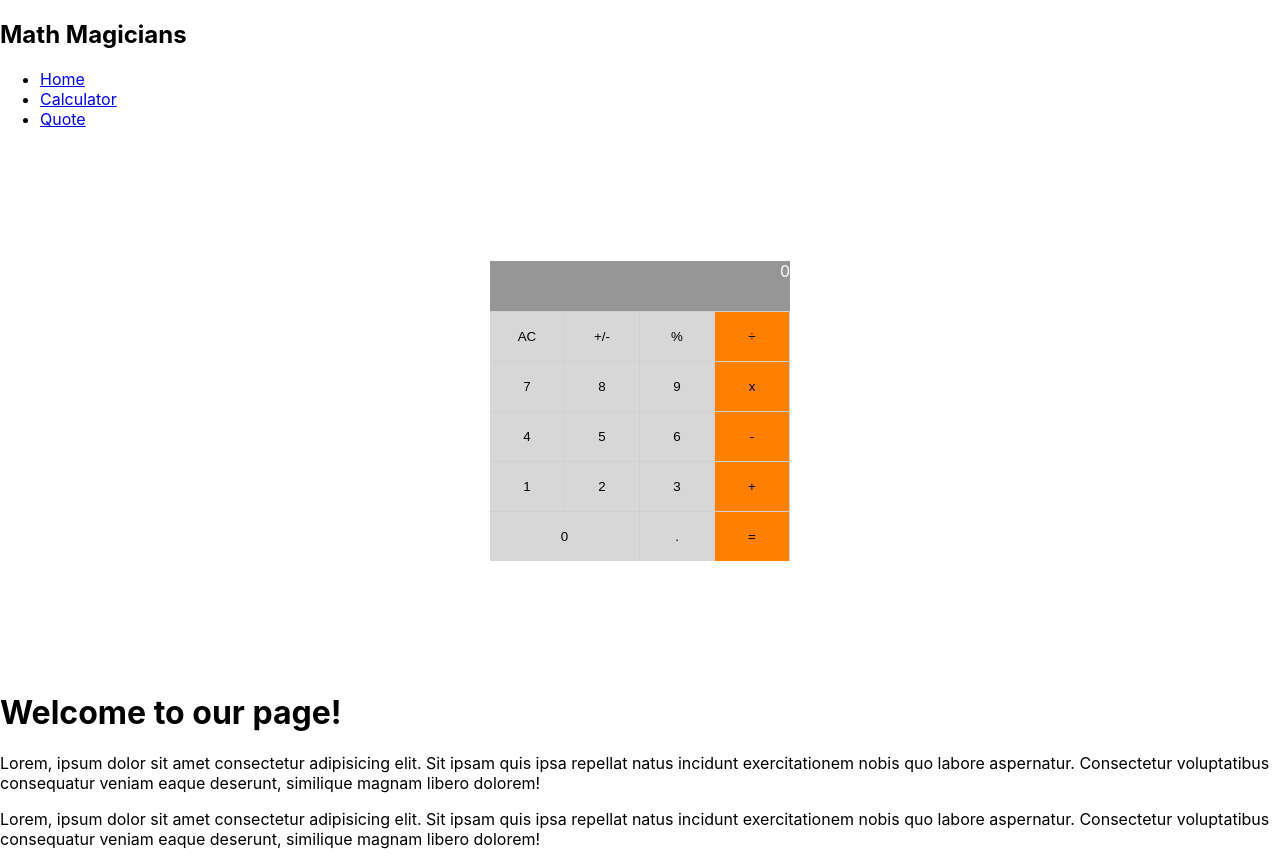
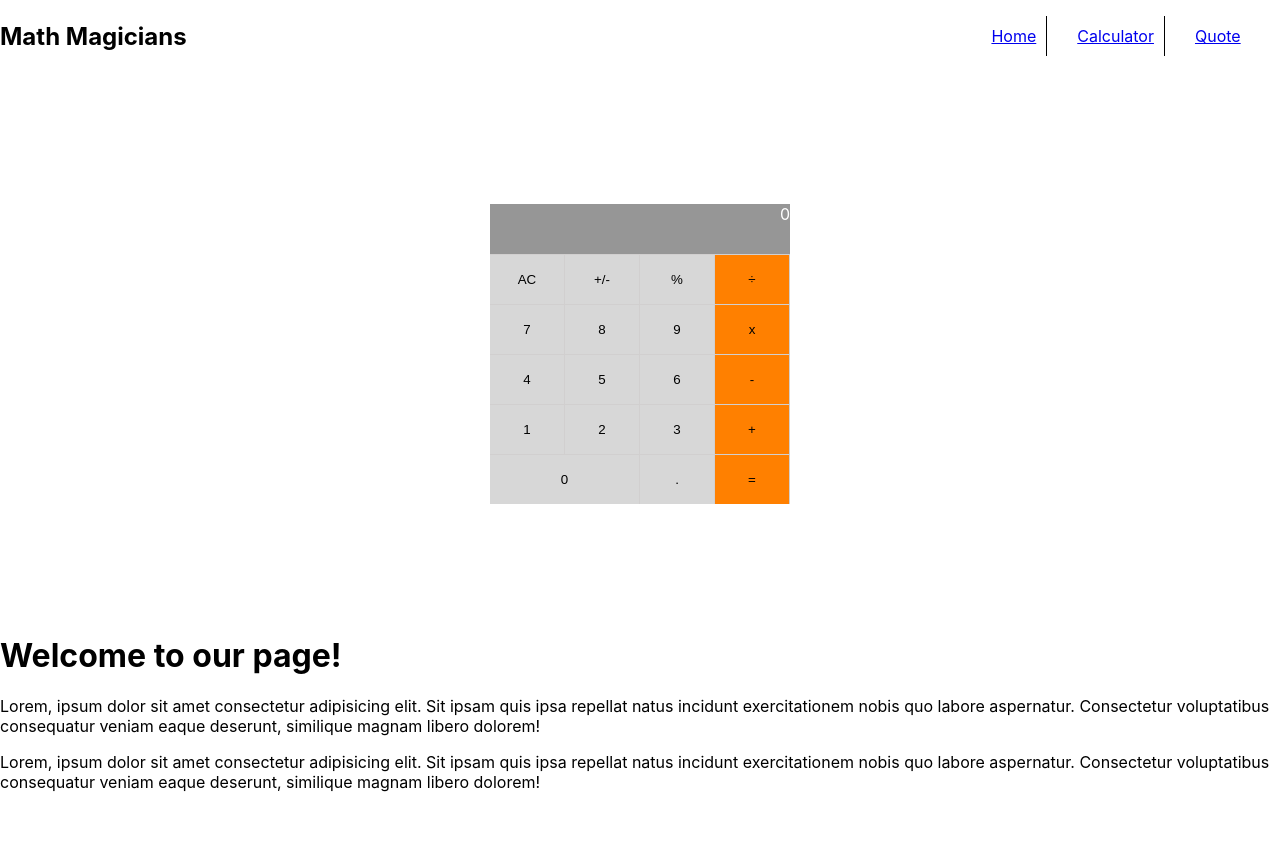
Before and after one commit to tsheporamantso/math-magicians, a React (Create React App) app: page / in a window 1280 px wide. After the commit the page ends 808 px from the top, so only its background shows below. Built offline with nearby package versions, Linux system fonts and the light colour scheme.

Commit message:
Add Nav bar styles

```diff
--- a/src/App.css
+++ b/src/App.css
@@ -42,3 +42,27 @@
 .zero {
   width: 150px;
 }
+
+.nav {
+  display: flex;
+  align-items: center;
+}
+
+.nav-items {
+  display: flex;
+  align-items: center;
+  justify-content: flex-end;
+  list-style: none;
+  gap: 20px;
+  width: 80%;
+}
+
+.nav-items li {
+  border: none;
+  border-right: 1px solid;
+  padding: 10px;
+}
+
+#quotelink {
+  border: none;
+}
```
